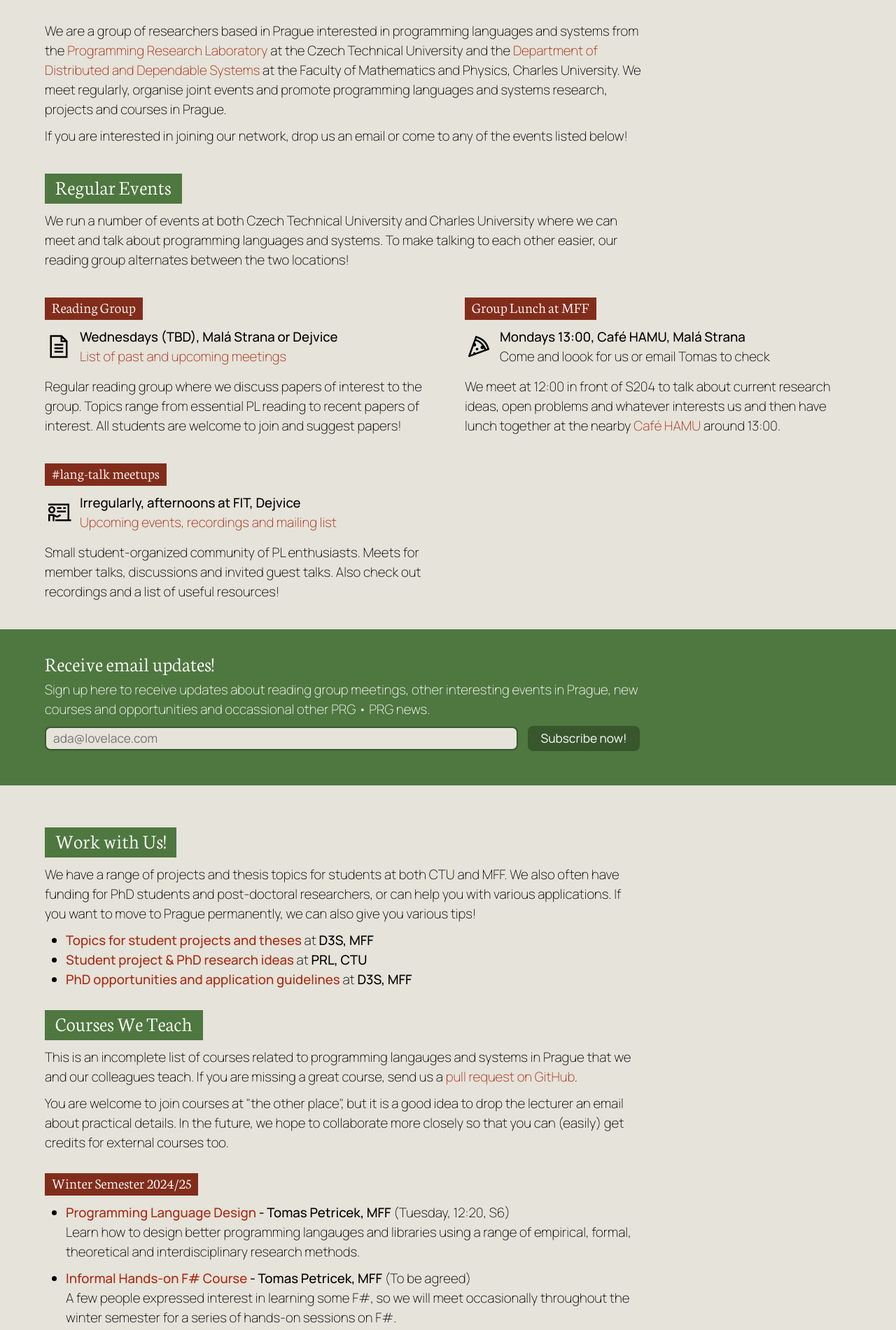
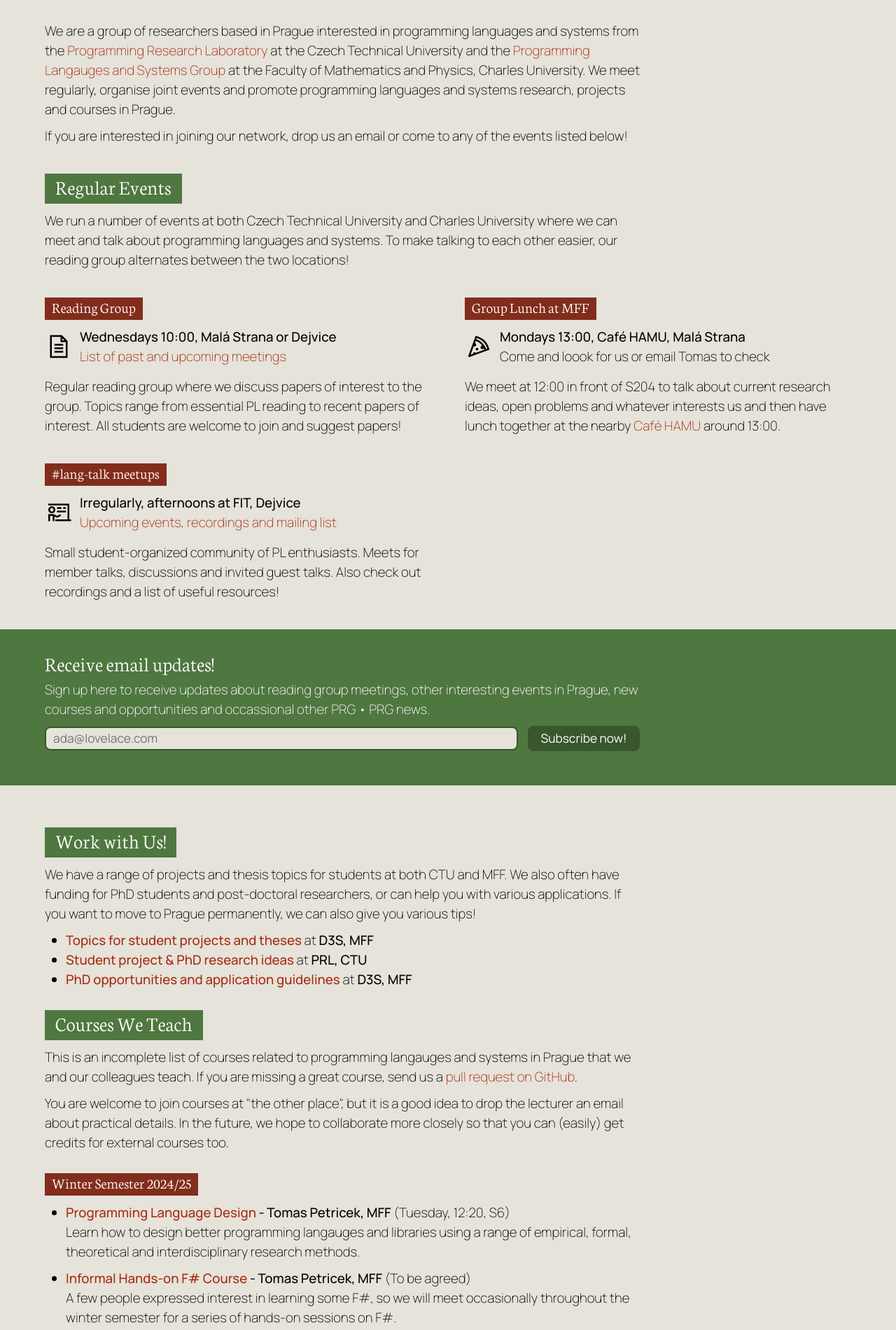
Before and after one commit to prgprg-org/prgprg-org.github.io, a Jekyll site: the page built from index.html, in a window 1280 px wide. Shown: the part 256-2156 px from the top of the page at 70% size. Built offline with Jekyll 4.4.1, drawn with Linux system fonts in a browser that asks for light colours.

Commit message:
Group link, add reading time

```diff
--- a/index.html
+++ b/index.html
@@ -8,8 +8,8 @@ layout: default
     <p>
       We are a group of researchers based in Prague interested in programming languages and systems
       from the <a href="https://prl-prg.github.io/">Programming Research Laboratory</a> at the
-      Czech Technical University and the <a href="https://d3s.mff.cuni.cz/">Department of Distributed
-      and Dependable Systems</a> at the Faculty of Mathematics and Physics, Charles University. We meet regularly, organise joint events
+      Czech Technical University and the <a href="https://d3s.mff.cuni.cz/plas">Programming Langauges
+      and Systems Group</a> at the Faculty of Mathematics and Physics, Charles University. We meet regularly, organise joint events
       and promote programming languages and systems research, projects and courses in Prague.
     </p>
     <p>
@@ -29,7 +29,7 @@ layout: default
     <h3>Reading Group</h3>
     <i class="las la-file-alt"></i>
     <ul class="condensed">
-      <li><strong>Wednesdays (TBD), Malá Strana or Dejvice</strong></li>
+      <li><strong>Wednesdays 10:00, Malá Strana or Dejvice</strong></li>
       <li><a href="https://github.com/prgprg-org/reading-group">List of past and upcoming meetings</a></li>
     </ul>
     <p>
--- a/styles/style.css
+++ b/styles/style.css
@@ -70,6 +70,7 @@ article h2 { color:white; font:300 22pt "Neuton", serif; background:#4F7740; pad
 article h3 { color:white; font:300 16pt "Neuton", serif; background:#822D1C; padding:0px 10px 5px 10px; margin:30px 0px 10px 0px; width:fit-content; }
 article ul { margin-left:30px; }
 article p, article li { font:200 14pt "Manrope", sans-serif; line-height:1.5em; margin-bottom:10px; }
+article p { hyphens:auto; }
 article .condensed li { margin-bottom:0px; }
 article li p { margin-bottom:0px; }
 article strong { font-weight:500; }
```
